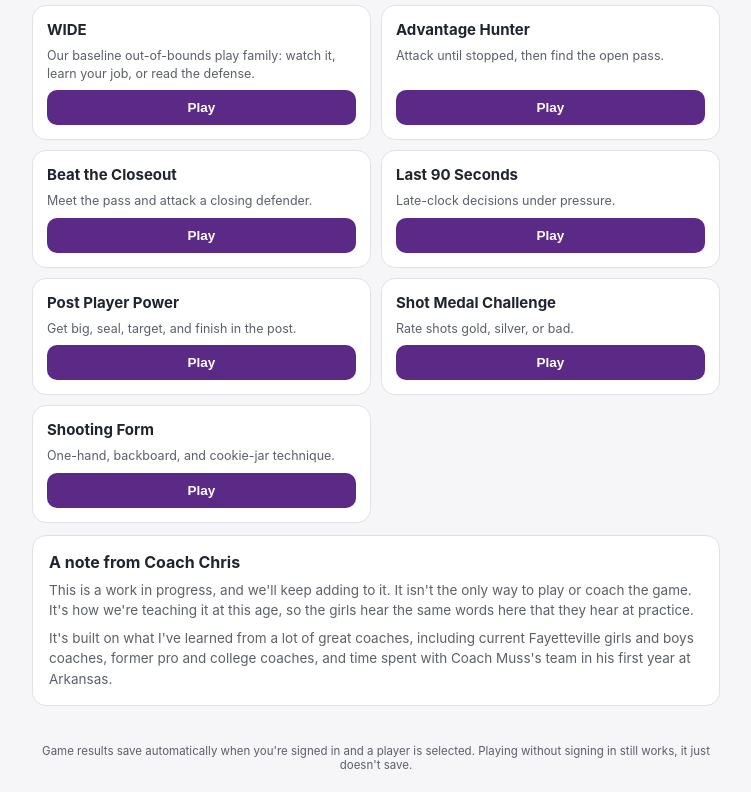
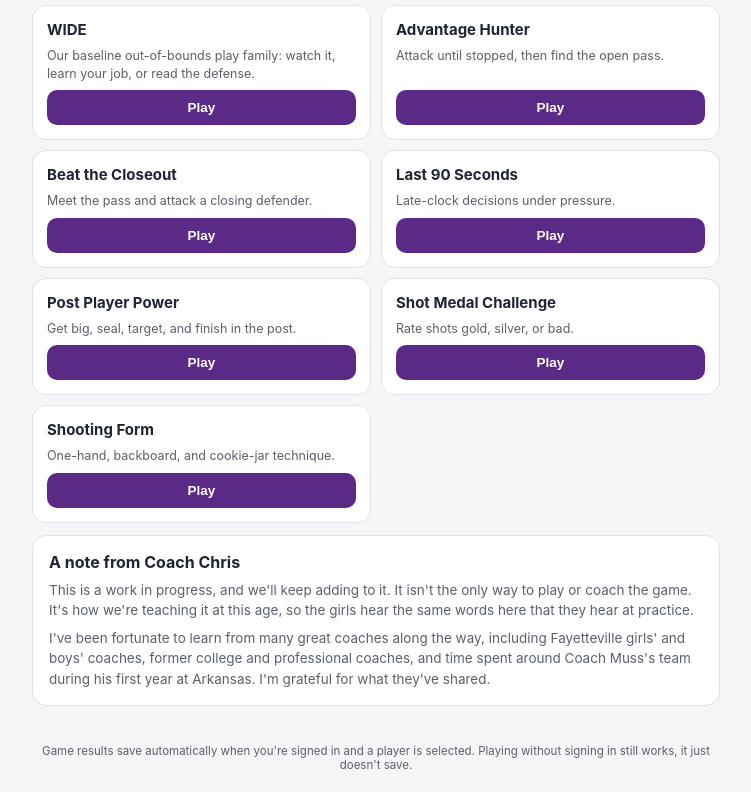
Before and after one commit to dchriscothern/fayetteville-silver-games, a plain HTML site: page index.html in a window 1280 px wide. Shown: the part 578-1370 px from the top of the page, without its empty margins (264-1015 px from the left). Drawn offline with nearby package versions, Linux system fonts and the light colour scheme.

Commit message:
Refine coach's note on academy home page

```diff
--- a/index.html
+++ b/index.html
@@ -94,7 +94,7 @@
       <div class="card">
         <h2>A note from Coach Chris</h2>
         <p>This is a work in progress, and we'll keep adding to it. It isn't the only way to play or coach the game. It's how we're teaching it at this age, so the girls hear the same words here that they hear at practice.</p>
-        <p style="margin-top:8px;">It's built on what I've learned from a lot of great coaches, including current Fayetteville girls and boys coaches, former pro and college coaches, and time spent with Coach Muss's team in his first year at Arkansas.</p>
+        <p style="margin-top:8px;">I've been fortunate to learn from many great coaches along the way, including Fayetteville girls' and boys' coaches, former college and professional coaches, and time spent around Coach Muss's team during his first year at Arkansas. I'm grateful for what they've shared.</p>
       </div>
     </section>
 
```
